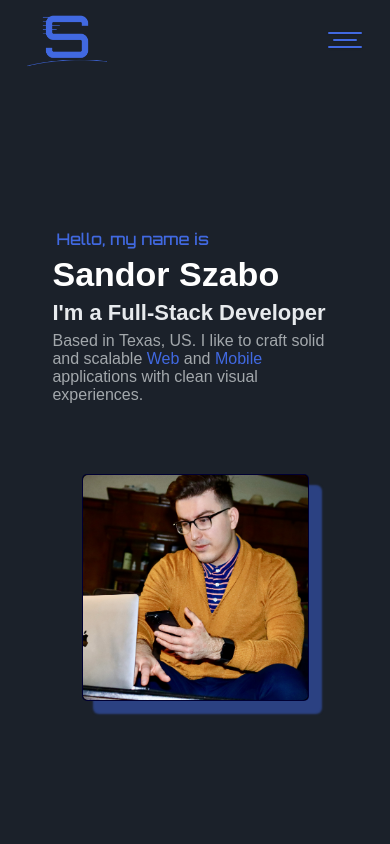
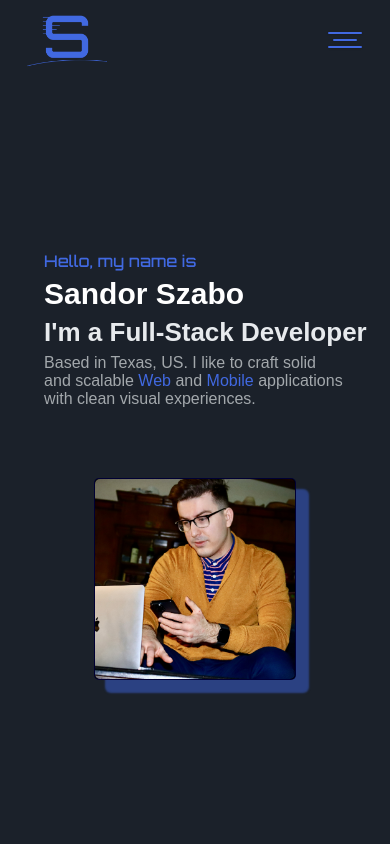
Before and after one commit to supposelol/portfolio, a React (Vite) app: page / in a window 390 px wide. Shown: the top 844 px of the page. Built offline with nearby package versions, Linux system fonts and the light colour scheme.

Commit message:
squares spin brrr

```diff
--- a/src/index.css
+++ b/src/index.css
@@ -57,6 +57,10 @@ section:focus {
 
 .lightbg {
     background-color: #101f36;
+}
+
+.nowrap {
+    white-space: nowrap;
 }
 
 .minimal-margin {
--- a/src/start/Start.jsx
+++ b/src/start/Start.jsx
@@ -1,19 +1,80 @@
-import React from "react";
+import React, { useRef, useEffect, useState } from "react";
 import "./start.css";
 import selfie from "../assets/handsome.jpg";
 import useResize from "../components/useResize";
 
 const Start = () => {
-    // Get the resize states from the custom hook
-    const { isMediumOrSmaller, isMediumOrLarger } = useResize();
+    const { isMediumOrSmaller } = useResize();
+    const squaresRef = useRef(null);
+    const [squares, setSquares] = useState([]);
+
+    useEffect(() => {
+        const createSquares = () => {
+            const container = squaresRef.current;
+            if (!container) return;
+
+            const containerRect = container.getBoundingClientRect();
+            const squareSize = 30;
+            const gap = 18;
+
+            const cols = Math.floor(containerRect.width / (squareSize + gap));
+            const rows = Math.floor(containerRect.height / (squareSize + gap));
+
+            const newSquares = [];
+            for (let i = 0; i < rows; i++) {
+                for (let j = 0; j < cols; j++) {
+                    const opacity = j / (cols - 1);
+                    newSquares.push({
+                        id: `square-${i}-${j}`,
+                        style: {
+                            opacity: opacity,
+                        }
+                    });
+                }
+            }
+            setSquares(newSquares);
+        };
+
+        createSquares();
+        window.addEventListener('resize', createSquares);
+
+        return () => {
+            window.removeEventListener('resize', createSquares);
+        };
+    }, []);
+
+    useEffect(() => {
+        const handleMouseMove = (e) => {
+            const container = squaresRef.current;
+            if (!container) return;
+
+            const containerRect = container.getBoundingClientRect();
+            const squareElements = container.querySelectorAll('.square');
+
+            squareElements.forEach((square) => {
+                const rect = square.getBoundingClientRect();
+                const centerX = rect.left + rect.width / 2 - containerRect.left;
+                const centerY = rect.top + rect.height / 2 - containerRect.top;
+                const angleRad = Math.atan2(e.clientY - containerRect.top - centerY, e.clientX - containerRect.left - centerX);
+                const angleDeg = (angleRad * 180) / Math.PI;
+                square.style.transform = `rotate(${angleDeg}deg)`;
+            });
+        };
+
+        window.addEventListener('mousemove', handleMouseMove);
+
+        return () => {
+            window.removeEventListener('mousemove', handleMouseMove);
+        };
+    }, [squares]);
 
     return (
-        <>
+        <div className="start-section">
             <div className="index-container">
                 <div className="text-container">
                     <p className="darkpink orbitron minimal-margin">Hello, my name is</p>
-                    <h1 className="minimal-margin">Sandor Szabo</h1>
-                    <h2 className="eiderwhite minimal-margin">I'm a Full-Stack Developer</h2>
+                    <h1 className="minimal-margin nowrap">Sandor Szabo</h1>
+                    <h2 className="eiderwhite minimal-margin nowrap">I'm a Full-Stack Developer</h2>
                     <p className="lightgray minimal-margin">
                         Based in Texas, US.
                         I like to craft solid and scalable
@@ -21,13 +82,18 @@ const Start = () => {
                         <span className="darkpink"> Mobile</span> applications with clean visual experiences.
                     </p>
                 </div>
+                <div className="squares-container" ref={squaresRef}>
+                    {squares.map((square) => (
+                        <div key={square.id} className="square" style={square.style}></div>
+                    ))}
+                </div>
                 {isMediumOrSmaller && (
-                    <div className="card">
+                    <div className="card card-start">
                         <img src={selfie} alt="Selfie pic" id="selfie"></img>
                     </div>
                 )}
             </div>
-        </>
+        </div>
     );
 };
 
--- a/src/start/start.css
+++ b/src/start/start.css
@@ -1,45 +1,68 @@
 .start-section {
     display: flex;
     flex-direction: column;
-    flex: 1;
-    align-items: center;
+    margin-top: auto;
+    margin-bottom: auto;
 }
 
 .index-container {
+    margin: 4rem;
     display: flex;
     flex-direction: row;
     align-items: center;
-    justify-content: center;
-    flex: 1;
-    gap: 15rem;
-    width: 60%;
-    word-wrap: break-word;
-    margin-top: -10%;
+    justify-content: space-around;
+    align-self: center;
+    width: 90%;
+    max-width: 1400px;
 }
 
 .text-container {
-    width: 45%;
-    margin-right: auto;
+    flex: 1;
+    max-width: 400px;
 }
 
-.text-container p:first-of-type {
-    margin-left: 0.25rem;
+.squares-container {
+    z-index: -1;
+    flex: 1;
+    display: flex;
+    flex-wrap: wrap;
+    justify-content: center;
+    align-items: center;
+    max-width: 615px;
+    height: 475px;
+    aspect-ratio: 1 / 1;
+    gap: 18px;
+    margin-left: -2rem;
 }
 
-/* h1 h2 don't break */
-.index-container h1,
-.index-container h2 {
-    white-space: nowrap;
+.square {
+    width: 30px;
+    height: 30px;
+    background: linear-gradient(145deg, rgba(65, 105, 225, 0.3), rgba(0, 0, 139, 0.3));
+    border: 2px solid rgba(65, 105, 225, 0.5);
+    box-shadow: 3px 3px 8px rgba(0, 0, 0, 0.2);
+    transition: transform 0.3s ease-out, box-shadow 0.3s ease-out;
 }
 
-.index-container p:last-of-type {
-    word-break: break-word;
+.square::before {
+    content: '';
+    position: absolute;
+    top: -5px;
+    left: -5px;
+    right: -5px;
+    bottom: -5px;
+    border: 2px solid rgba(0, 0, 139, 0.5);
+    box-sizing: border-box;
+    z-index: -1;
+    transition: all 0.3s ease-out;
+}
+
+.square:hover {
+    transform: scale(1.2);
+    box-shadow: 5px 5px 15px rgba(0, 0, 0, 0.3);
 }
 
 .card {
-    display: flex;
-    margin-bottom: 4rem;
-    align-self: center;
     width: 250px;
     height: 250px;
     background: rgb(0, 0, 0);
@@ -47,10 +70,18 @@
     border: 1px solid rgba(0, 0, 255, .2);
     transition: all .2s;
     box-shadow: 12px 12px 2px 1px rgba(48, 74, 153, 0.8);
+    margin-top: 2rem;
 }
 
 .card:hover {
     box-shadow: -12px 12px 2px -1px rgba(48, 74, 153, 0.8);
+}
+
+.card-start {
+    display: flex;
+    flex-wrap: wrap;
+    justify-content: center;
+    align-items: center;
 }
 
 #selfie {
@@ -59,84 +90,61 @@
     border-radius: 5px;
 }
 
-/* Responsive */
+@media (max-width: 1440px) {
+    .index-container {
+        justify-content: center;
+        max-width: 1200px;
+    }
+
+    .squares-container {
+        max-width: 400px;
+        height: 325px;
+    }
+}
 
 @media (max-width: 1200px) {
-
-    .card,
-    #selfie {
-        width: 225px;
-        height: 225px;
+    .squares-container {
+        display: none;
     }
 
     .index-container {
-        max-width: 50%;
-        gap: 4rem;
-        margin-top: 0;
-    }
-
-    .text-container {
-        width: 100%;
-        margin-right: auto;
-    }
-}
-
-@media (max-width: 992px) {
-
-    .index-container {
-        max-width: 100%;
-        gap: 4rem;
-        margin-top: auto;
-    }
-
-    .card {
-        margin-bottom: 0;
-    }
-
-    h1 {
-        font-size: 36px !important;
-    }
-
-    h2 {
-        font-size: 28px !important;
+        justify-content: space-between;
+        flex-direction: column;
     }
 }
 
 @media (max-width: 768px) {
-    .index-container {
-        flex-direction: column;
-        flex-wrap: wrap;
-        align-content: space-around;
-        width: 100%;
+
+    .text-container {
+        width: 80%;
+        margin-bottom: 2rem;
     }
 
-    .card {
-        margin-bottom: 0;
+    .text-container h1 {
+        font-size: 34px;
     }
 
-    .text-container {
-        width: 70%;
-    }
-
-    h1 {
-        font-size: 34px !important;
-    }
-
-    h2 {
-        font-size: 26px !important;
+    .text-container h2 {
+        font-size: 26px;
     }
 }
 
 @media (max-width: 576px) {
     .text-container {
-        width: 85%;
+        width: 100%;
     }
 
-    h1 {
-        font-size: 34px !important;
+    .text-container h1 {
+        font-size: 30px;
     }
 
-    h2 {
-        font-size: 22px !important;
+    .text-containerh2 {
+        font-size: 22px;
+    }
+
+    .card,
+    #selfie {
+        width: 200px;
+        height: 200px;
     }
 }
```
Also changed, not shown: src/assets/Screen Shot 2024-07-02 at 6.28.49 AM.png (added).
